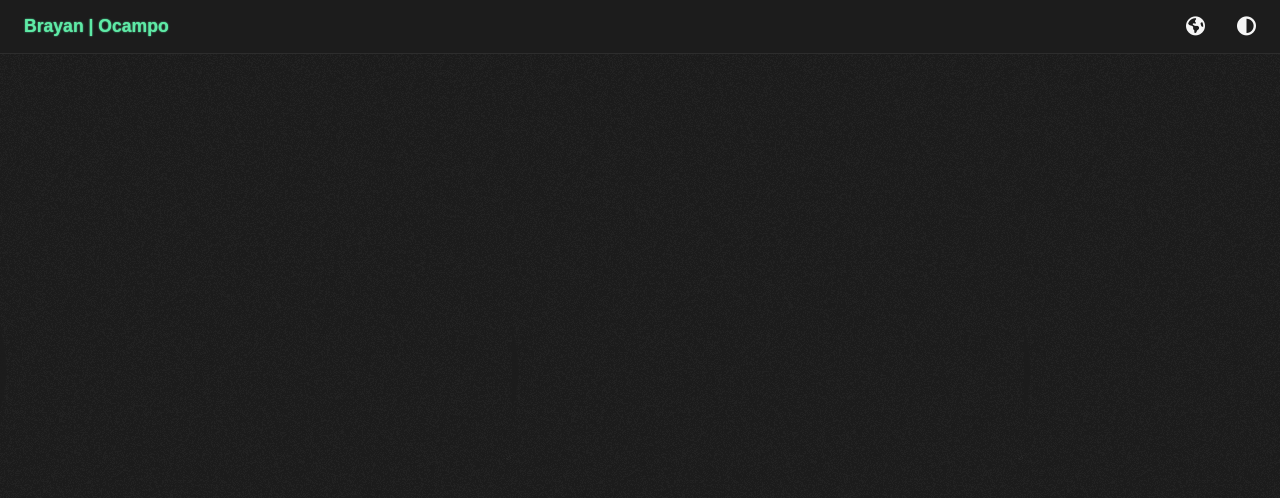
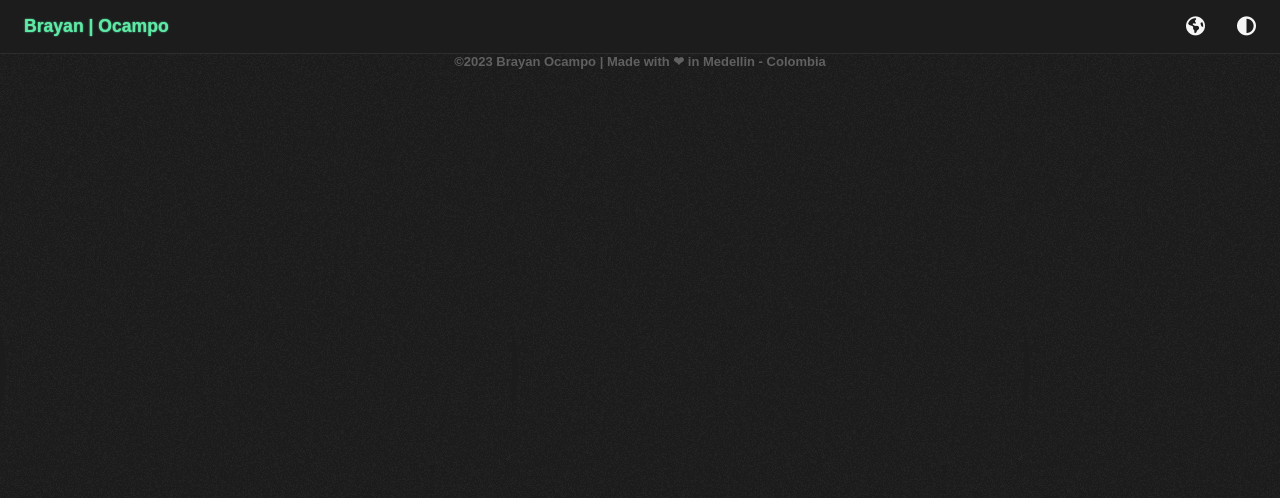
Before and after one commit to Brayan0campo/portafolio-website, a React (Vite) app in the folder portafolio-web/: page / in a window 1280 px wide. Shown: the top 498 px of the page. Built offline with nearby package versions, Linux system fonts and the light colour scheme; a web font is replaced by a local one.

Commit message:
create footer component welcome

```diff
--- a/portafolio-web/src/components/Welcome-Section/Welcome.Styled.js
+++ b/portafolio-web/src/components/Welcome-Section/Welcome.Styled.js
@@ -2,7 +2,10 @@ import styled from "styled-components";
 import { devices } from "../../styles/responsive";
 import { colors, fonts } from "../../styles/variables";
 
-export const WelcomeContainer = styled.div``;
+export const WelcomeContainer = styled.div`
+  overflow: hidden;
+  min-height: 100vh;
+`;
 
 export const HeaderContainer = styled.header`
   padding: 1rem 1.5rem;
@@ -43,3 +46,12 @@ export const NavToolsButton = styled.button`
 `;
 
 export const MainContainer = styled.main``;
+
+export const FooterContainer = styled.footer`
+  text-align: center;
+`;
+
+export const FooterText = styled.p`
+  font: normal bold 0.8125em ${fonts.ff_title};
+  color: ${colors.clr_gray};
+`;
--- a/portafolio-web/src/components/Welcome-Section/Welcome.jsx
+++ b/portafolio-web/src/components/Welcome-Section/Welcome.jsx
@@ -6,6 +6,8 @@ import {
   NavTools,
   NavToolsButton,
   MainContainer,
+  FooterContainer,
+  FooterText,
 } from "./Welcome.Styled";
 
 const Welcome = () => {
@@ -38,7 +40,13 @@ const Welcome = () => {
           </NavTools>
         </NavContainer>
       </HeaderContainer>
+
       <MainContainer aria-label="Main Section"></MainContainer>
+      <FooterContainer>
+        <FooterText>
+          ©2023 Brayan Ocampo | Made with ❤ in Medellin - Colombia
+        </FooterText>
+      </FooterContainer>
     </WelcomeContainer>
   );
 };
```
